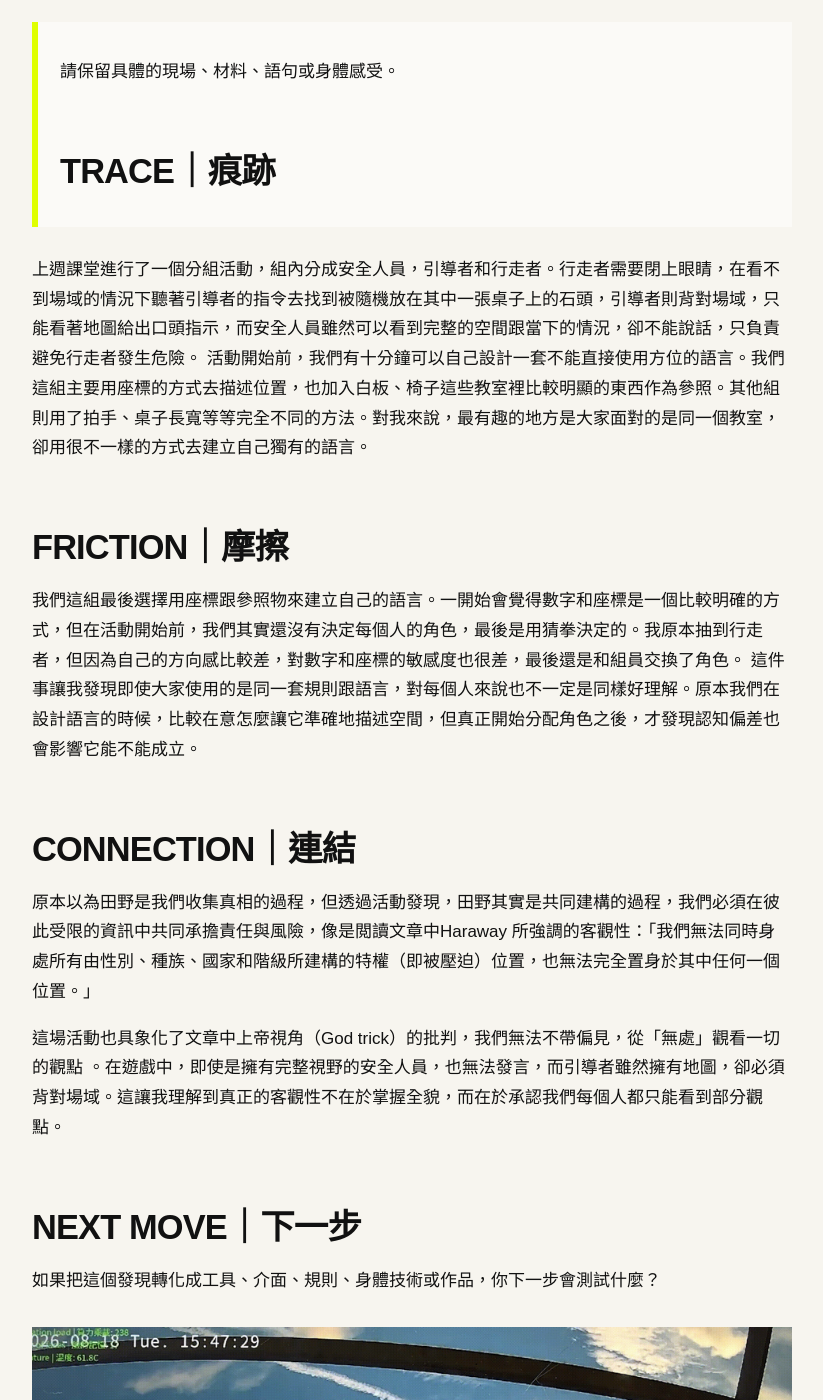
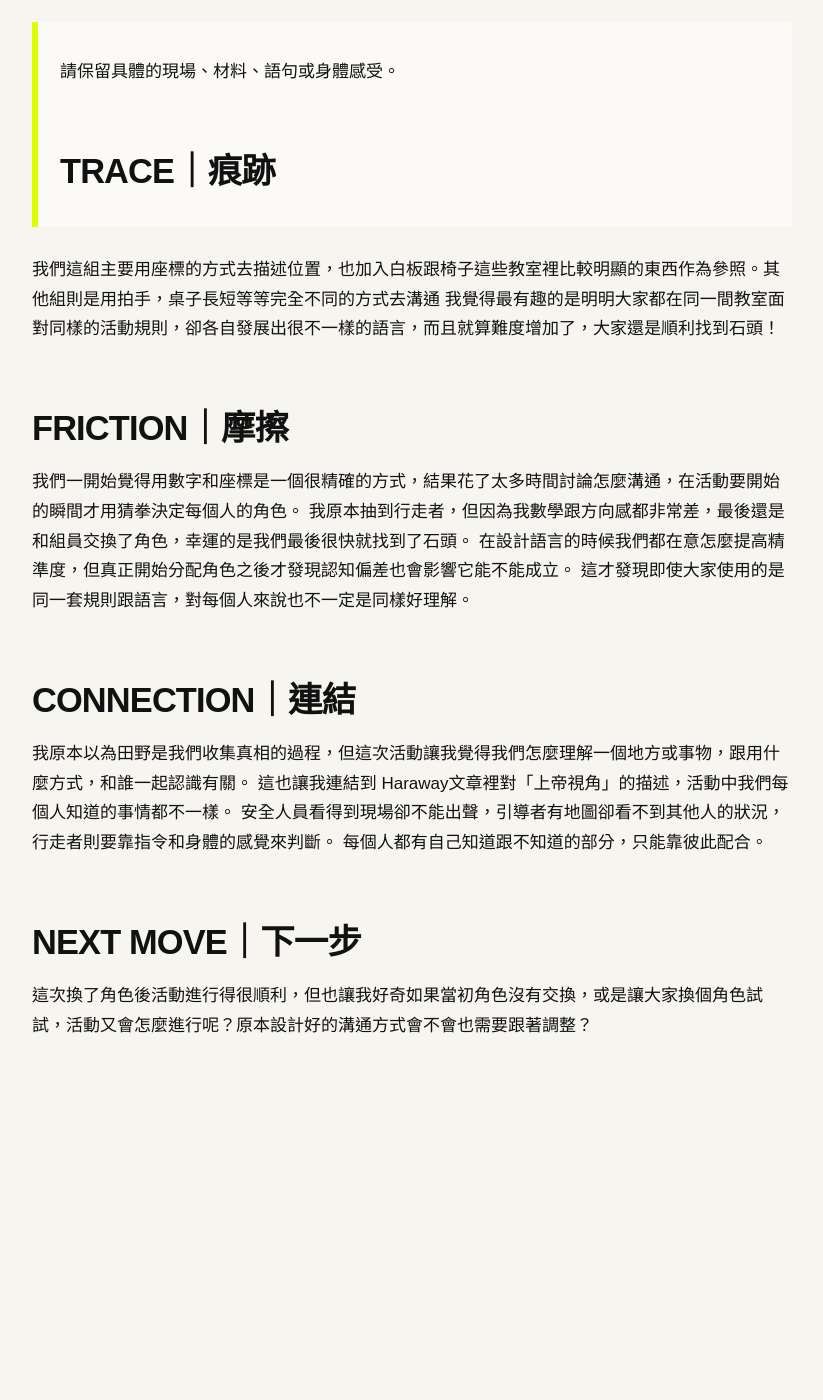
Before and after one commit to yychan27/fieldworkarchive, a Jekyll site: the page built from weeks/week-01.md, in a window 1280 px wide and 1400 px high, scrolled down 352 px. Shown: the whole window, without its empty margins (48-871 px from the left). Built offline with Jekyll 4.4.1, drawn with Linux system fonts in a browser that asks for light colours; after the commit the page ends 1499 px from its top, so only the background shows below that.

Commit message:
Update week-01.md

```diff
--- a/weeks/week-01.md
+++ b/weeks/week-01.md
@@ -11,25 +11,26 @@ permalink: /weeks/week-01/
 >
 ## TRACE｜痕跡
 
-上週課堂進行了一個分組活動，組內分成安全人員，引導者和行走者。行走者需要閉上眼睛，在看不到場域的情況下聽著引導者的指令去找到被隨機放在其中一張桌子上的石頭，引導者則背對場域，只能看著地圖給出口頭指示，而安全人員雖然可以看到完整的空間跟當下的情況，卻不能說話，只負責避免行走者發生危險。
-活動開始前，我們有十分鐘可以自己設計一套不能直接使用方位的語言。我們這組主要用座標的方式去描述位置，也加入白板、椅子這些教室裡比較明顯的東西作為參照。其他組則用了拍手、桌子長寬等等完全不同的方法。對我來說，最有趣的地方是大家面對的是同一個教室，卻用很不一樣的方式去建立自己獨有的語言。
+我們這組主要用座標的方式去描述位置，也加入白板跟椅子這些教室裡比較明顯的東西作為參照。其他組則是用拍手，桌子長短等等完全不同的方式去溝通
+我覺得最有趣的是明明大家都在同一間教室面對同樣的活動規則，卻各自發展出很不一樣的語言，而且就算難度增加了，大家還是順利找到石頭！
 
 
 ## FRICTION｜摩擦
 
-我們這組最後選擇用座標跟參照物來建立自己的語言。一開始會覺得數字和座標是一個比較明確的方式，但在活動開始前，我們其實還沒有決定每個人的角色，最後是用猜拳決定的。我原本抽到行走者，但因為自己的方向感比較差，對數字和座標的敏感度也很差，最後還是和組員交換了角色。
-這件事讓我發現即使大家使用的是同一套規則跟語言，對每個人來說也不一定是同樣好理解。原本我們在設計語言的時候，比較在意怎麼讓它準確地描述空間，但真正開始分配角色之後，才發現認知偏差也會影響它能不能成立。
+我們一開始覺得用數字和座標是一個很精確的方式，結果花了太多時間討論怎麼溝通，在活動要開始的瞬間才用猜拳決定每個人的角色。
+我原本抽到行走者，但因為我數學跟方向感都非常差，最後還是和組員交換了角色，幸運的是我們最後很快就找到了石頭。
+在設計語言的時候我們都在意怎麼提高精準度，但真正開始分配角色之後才發現認知偏差也會影響它能不能成立。
+這才發現即使大家使用的是同一套規則跟語言，對每個人來說也不一定是同樣好理解。
+
 
 
 ## CONNECTION｜連結
 
-原本以為田野是我們收集真相的過程，但透過活動發現，田野其實是共同建構的過程，我們必須在彼此受限的資訊中共同承擔責任與風險，像是閲讀文章中Haraway 所強調的客觀性：「我們無法同時身處所有由性別、種族、國家和階級所建構的特權（即被壓迫）位置，也無法完全置身於其中任何一個位置。」
-
-這場活動也具象化了文章中上帝視角（God trick）的批判，我們無法不帶偏見，從「無處」觀看一切的觀點 。在遊戲中，即使是擁有完整視野的安全人員，也無法發言，而引導者雖然擁有地圖，卻必須背對場域。這讓我理解到真正的客觀性不在於掌握全貌，而在於承認我們每個人都只能看到部分觀點。
+我原本以為田野是我們收集真相的過程，但這次活動讓我覺得我們怎麼理解一個地方或事物，跟用什麼方式，和誰一起認識有關。
+這也讓我連結到 Haraway文章裡對「上帝視角」的描述，活動中我們每個人知道的事情都不一樣。
+安全人員看得到現場卻不能出聲，引導者有地圖卻看不到其他人的狀況，行走者則要靠指令和身體的感覺來判斷。
+每個人都有自己知道跟不知道的部分，只能靠彼此配合。
 
 
 ## NEXT MOVE｜下一步
-
-如果把這個發現轉化成工具、介面、規則、身體技術或作品，你下一步會測試什麼？
-
-![共同繪製的教室導航地圖]({{ '/assets/images/facedetect1.jpg' | relative_url }})
+這次換了角色後活動進行得很順利，但也讓我好奇如果當初角色沒有交換，或是讓大家換個角色試試，活動又會怎麼進行呢？原本設計好的溝通方式會不會也需要跟著調整？
```
